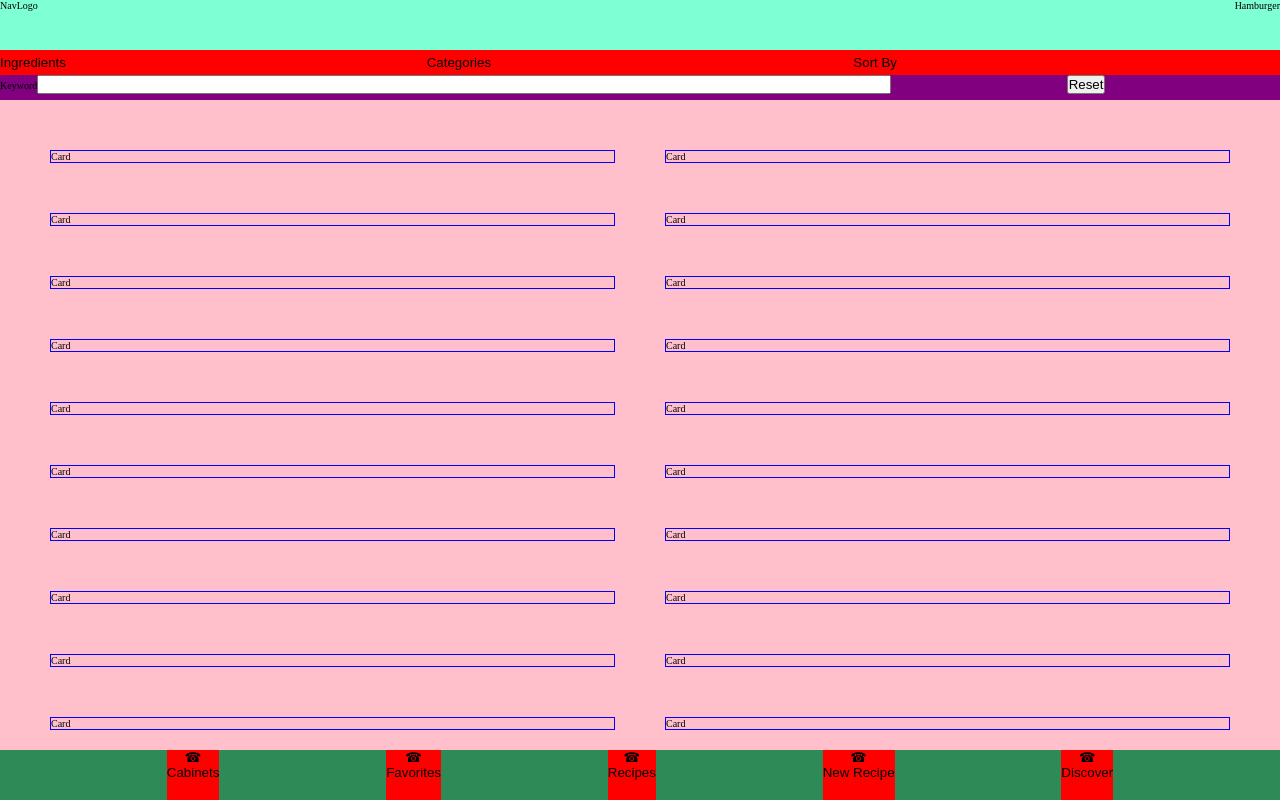
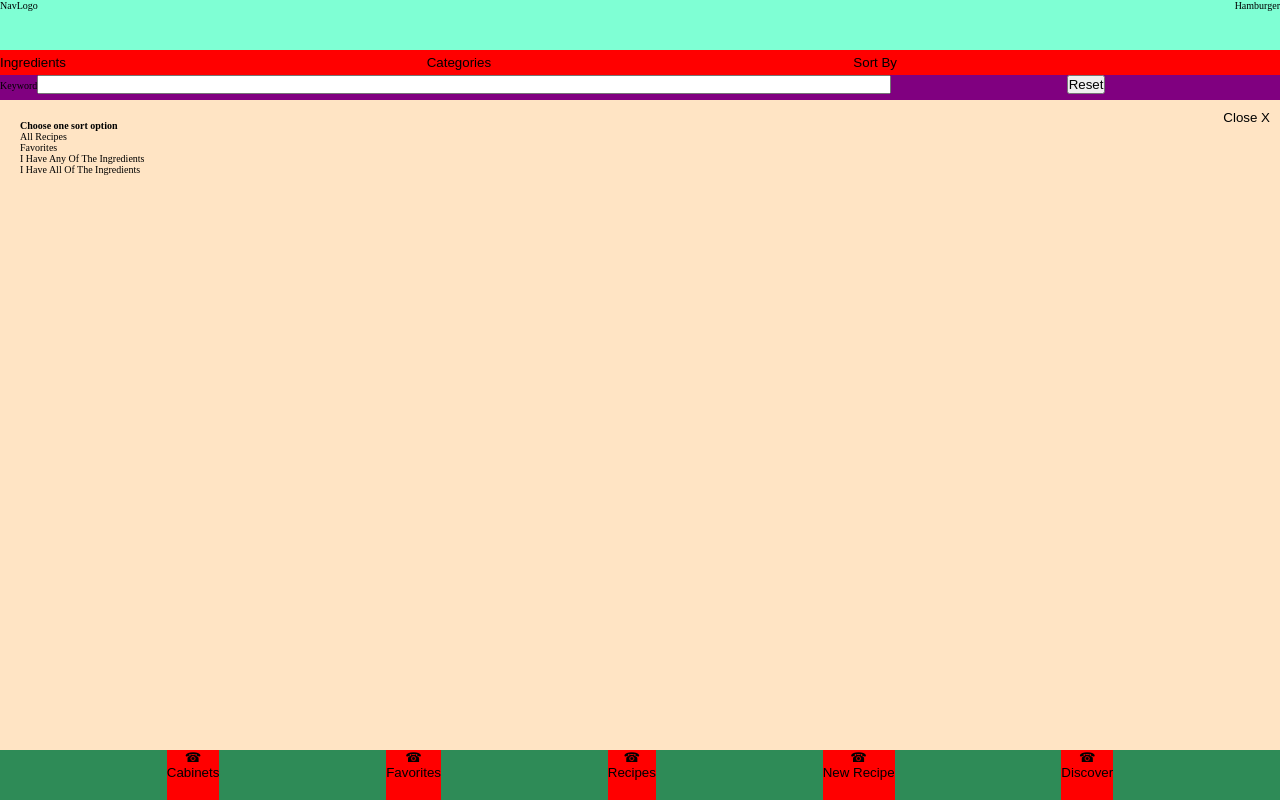
Before and after one commit to baconsocrispy/cocktail-app, a Next.js app: page / in a window 1280 px wide. Both pictures are taken after a click on the button "Sort By". Built offline with nearby package versions, Linux system fonts and the light colour scheme.

Commit message:
created sort-by option

```diff
--- a/components/filterbar/filterbar.component.tsx
+++ b/components/filterbar/filterbar.component.tsx
@@ -5,6 +5,7 @@ import Categories from "../categories/categories.component";
 // components
 import Ingredients from "../ingredients/ingredients.component";
 import Sidebar from "../sidebar/sidebar.component";
+import SortBy from "../sort-by/sort-by.component";
 
 const FilterBar: FC = () => {
   // state
@@ -17,6 +18,7 @@ const FilterBar: FC = () => {
     !sidebarOpen && setSidebarOpen(true)
     option === 'ingredients' && setSidebarContent('ingredients')
     option === 'categories' && setSidebarContent('categories')
+    option === 'sort-by' && setSidebarContent('sort-by')
   };
 
   return (
@@ -38,7 +40,10 @@ const FilterBar: FC = () => {
         </button>
       </div>
       <div className="filterbar__option">
-        <button className="filterbar__button">
+        <button
+          className="filterbar__button"
+          onClick={ () => handleOptionClick('sort-by') }
+        >
           Sort By
         </button>
       </div>
@@ -62,6 +67,7 @@ const FilterBar: FC = () => {
 
         { <Ingredients open={ sidebarContent ==='ingredients' } /> }
         { <Categories open={ sidebarContent ==='categories' } /> }
+        { <SortBy open={ sidebarContent ==='sort-by' } /> }
       </Sidebar>
     </div>
   )
--- /dev/null
+++ b/components/sort-by/sort-by.component.tsx
@@ -0,0 +1,32 @@
+// external imports
+import { FC } from "react"
+
+// components
+import Select from "../select/select.component";
+
+// types
+type SortByProps = {
+  open: boolean;
+}
+
+const sortOptions = [
+  'All Recipes',
+  'Favorites',
+  'I Have Any Of The Ingredients',
+  'I Have All Of The Ingredients',
+]
+
+const SortBy: FC<SortByProps> = ({ open }) => {
+  return (
+    <div
+      className={ open ? "sort-by sort-by--open" : "sort-by" }
+    >
+      <Select
+        header={ 'Choose one sort option'}
+        options={ sortOptions }
+      />
+    </div>
+  )
+}
+
+export default SortBy
--- /dev/null
+++ b/components/sort-by/sort-by.styles.scss
@@ -0,0 +1,9 @@
+.sort-by {
+  display: none;
+  padding: 2rem;
+
+
+  &--open {
+    display: block;
+  }
+}
--- a/styles/globals.scss
+++ b/styles/globals.scss
@@ -15,6 +15,7 @@
 @import '@/components/recipes/recipes.styles';
 @import '@/components/select/select.styles';
 @import '@/components/sidebar/sidebar.styles';
+@import '@/components/sort-by/sort-by.styles';
 @import '@/components/toolbar/toolbar.styles';
 
 // layout
```
